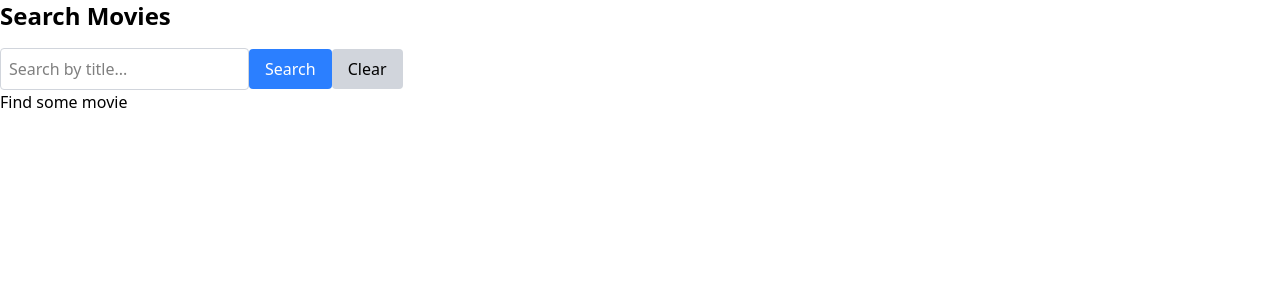
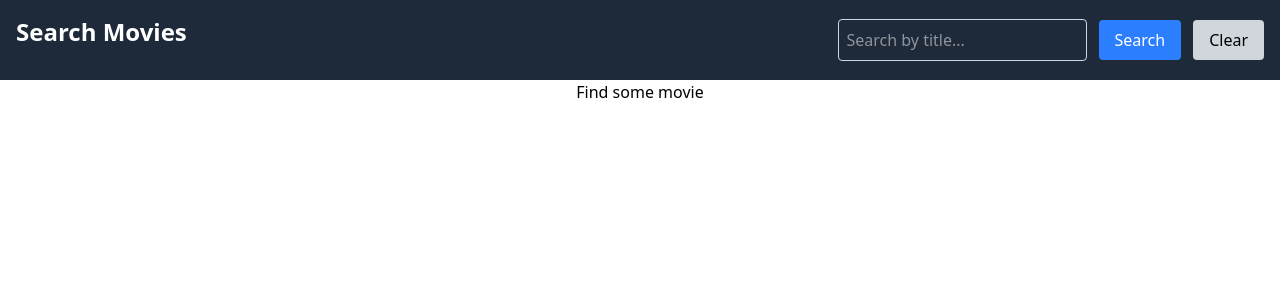
Before and after one commit to Alejotavo/videoClub, a React (Vite) app: page / in a window 1280 px wide. Shown: the top 300 px of the page. Built offline with nearby package versions, Linux system fonts and the light colour scheme.

Commit message:
refactor header

```diff
--- a/src/components/LoadingComponent/LoadingComponent.tsx
+++ b/src/components/LoadingComponent/LoadingComponent.tsx
@@ -1,6 +1,6 @@
 function LoadingComponent() {
   return (
-    <div className="fixed inset-0 flex flex-col items-center justify-center bg-white">
+    <div className="flex flex-col items-center justify-center bg-white">
       <img src="/spinner.svg" alt="Loading..." className="w-16 h-16 mb-4 animate-spin" />
       <label className="text-gray-500 text-lg">Loading...</label>
     </div>
--- a/src/components/MovieComponent/MovieList.tsx
+++ b/src/components/MovieComponent/MovieList.tsx
@@ -13,9 +13,9 @@ function MovieList() {
 
   if (!titles || titles.length === 0) {
     return (
-      <>
+      <div className="d-flex text-center">
         <p>Find some movie</p>
-      </>
+      </div>
     );
   }
 
--- a/src/components/SearchComponent/SearchComponent.tsx
+++ b/src/components/SearchComponent/SearchComponent.tsx
@@ -5,12 +5,14 @@ function SearchComponent() {
 const { value, setValue, handleSearch, clearSearch } = useMovie();
 
   return (
-     <>
+    <header className="bg-gray-800 text-white p-4 w-full flex flex-row flex-nowrap justify-between">
       <h1 className="text-2xl font-bold mb-4">Search Movies</h1>
-      <input className="border border-gray-300 p-2 rounded" type="text" placeholder="Search by title..." value={value} onChange={(e) => setValue(e.target.value)} />
-      <button onClick={handleSearch} className="bg-blue-500 hover:bg-blue-700 transition-all duration-300 ease-in-out text-white px-4 py-2 rounded">Search</button>
-      <button onClick={clearSearch} className="bg-gray-300 text-black px-4 py-2 rounded hover:bg-gray-400 transition-all duration-300 ease-in-out">Clear</button>
-     </>
+      <div className="flex items-center gap-3">
+        <input className="border border-gray-300 p-2 rounded" name="title" type="text" placeholder="Search by title..." value={value} onChange={(e) => setValue(e.target.value)} />
+        <button onClick={handleSearch} className="bg-blue-500 hover:bg-blue-700 transition-all duration-300 ease-in-out text-white px-4 py-2 rounded">Search</button>
+        <button onClick={clearSearch} className="bg-gray-300 text-black px-4 py-2 rounded hover:bg-gray-400 transition-all duration-300 ease-in-out">Clear</button>
+      </div>
+     </header>
   )
 }
 
```
